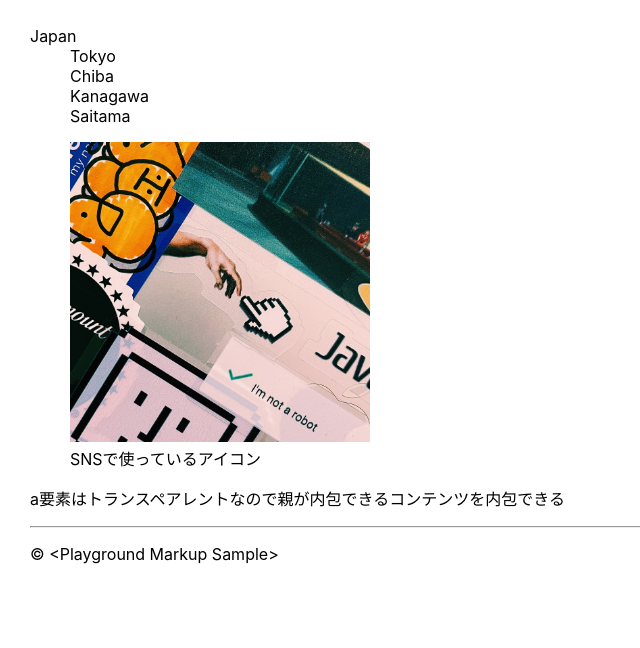
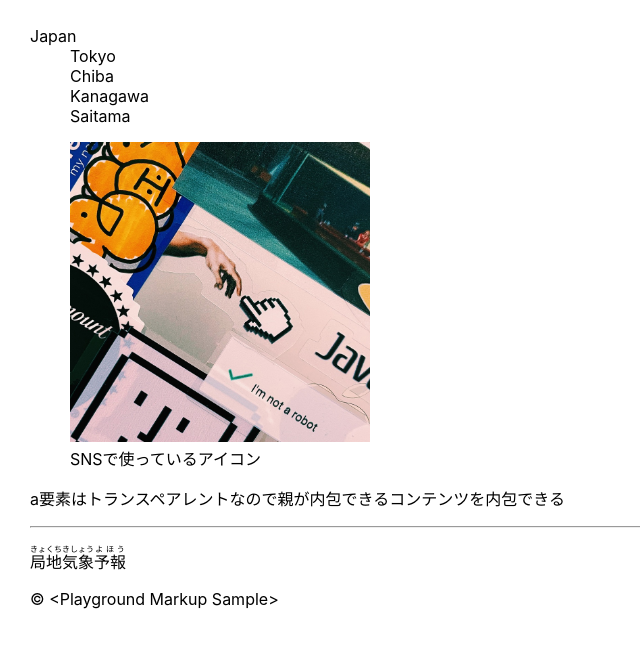
Before and after one commit to 02kK/nextjs-chaotic-playground, a Next.js app: page /playground/markup in a window 1280 px wide. Shown: the top 648 px of the page, without its empty margins (0-640 px from the left). Built offline with nearby package versions, Linux system fonts and the light colour scheme.

Commit message:
JSXでコンパイルエラーが出た際の対処法コメント追記

```diff
--- a/src/pages/playground/markup.tsx
+++ b/src/pages/playground/markup.tsx
@@ -1,6 +1,16 @@
 import { useEffect } from "react";
+import { ReactDOM } from "react";
 
 import styles from "../../../styles/markup.module.css";
+
+// Property does not exist on type 'JSX.IntrinsicElements'のコンパイルエラーとなった際の妥協策
+declare global {
+  namespace JSX {
+    interface IntrinsicElements {
+      rb: any;
+    }
+  }
+}
 
 const Markup = () => {
   // JSXの場合にはscript要素を使うのではなく副作用はuseEffectで記述
@@ -35,6 +45,18 @@ const Markup = () => {
         </p>
       </a>
       <hr />
+      <p>
+        {/* ルビのつけかた */}
+        <ruby>
+          <rb>局地</rb>
+          <rt>きょくち</rt>
+          <rb>気象</rb>
+          <rt>きしょう</rt>
+          <rb>予報</rb>
+          <rt>よほう</rt>
+        </ruby>
+      </p>
+
       <p>&copy; &lt;Playground Markup Sample&gt;</p>
     </main>
   );
```
